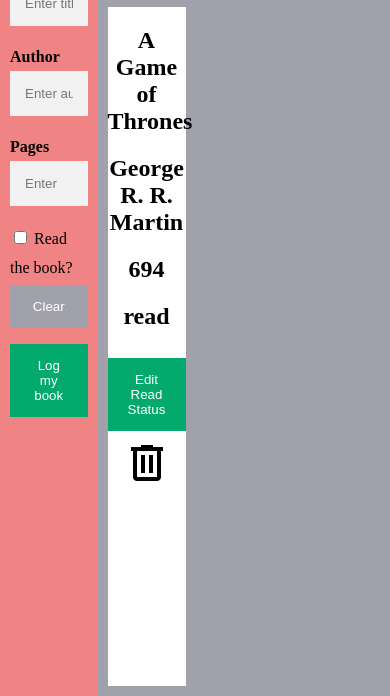
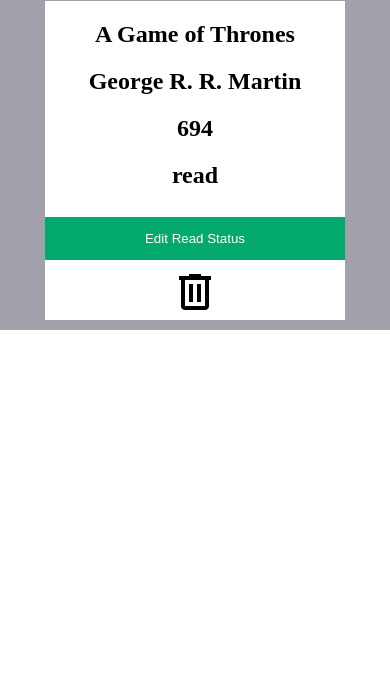
Before and after one commit to rlw92/library, a website with bundled scripts: page index.html in a window 390 px wide. Shown: the part 148-844 px from the top of the page. Built offline with nearby package versions, Linux system fonts and the light colour scheme; no server answers.

Commit message:
Trying to make the app responsive,still need to add a button that pops up the form when below a certain threshold.

```diff
--- a/style.css
+++ b/style.css
@@ -51,8 +51,11 @@
 
 .header{background-color:rgb(169, 240, 240);
        grid-area:1/2/1/2;
-       display:flex;align-items: center;justify-content: center;
-       position: sticky;
+       display:flex;
+       flex-direction: column;
+       align-items: center;
+       justify-content: center;
+        position: sticky;
       top:0px;
       height: 100%;
 }
@@ -120,18 +123,34 @@
   .maincontent{background-color:rgb(161, 161, 172);
     grid-area:2/2/5/3;padding:10px;
     display:grid;
-    grid-template-columns:1fr 1fr 1fr;
-    gap:10px;
+  /*  grid-template-columns:1fr 1fr 1fr; */
+    grid-template-columns: repeat(auto-fit, minmax(200px, 300px));
+    justify-content: center;
+    gap:20px;
+
 
   }
 
   .maincontent div{
     background-color:white;
-    width:20vw;
     text-align:center;
+
 
     }
 
+img{cursor:pointer;}
 
+/*The form should be hidden when the user is not in desktop and be activated with a button producing it in a modal*/
 
-    img{cursor:pointer;}
+@media (max-width: 868px) {
+  .sidebarform {
+    display:none;
+  }
+  .header{
+    grid-area:1/1/1/3;
+  }
+.maincontent{
+  grid-area: 2/1/2/3;
+}
+      /*grid-template-rows:25vh 25vh 25vh 25vh;*/}
+}
```
Also changed, not shown: index.html (+10 -2 lines).
